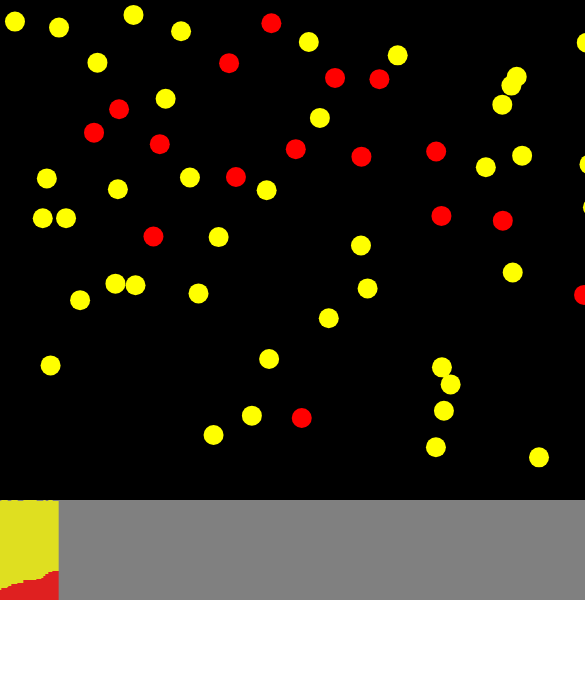
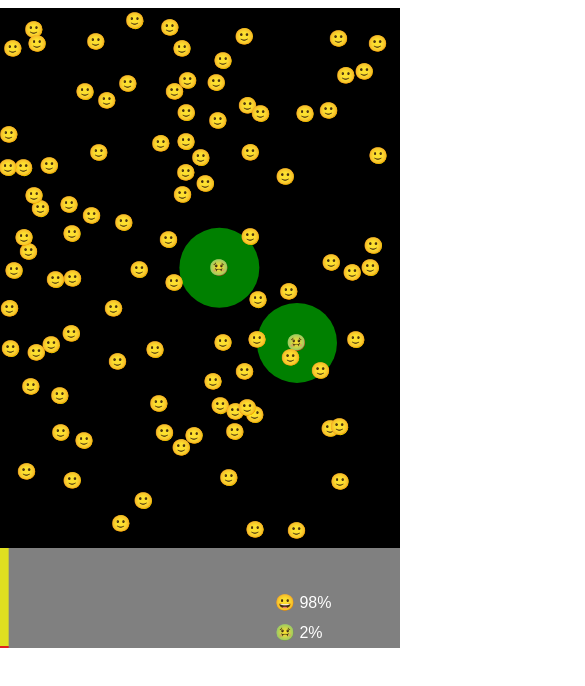
Before and after one commit to Digital-Naturalism-Laboratories/covid19-game, a plain HTML site: page index.html in a window 390 px wide. Shown: the top 686 px of the page, 585 px wide, since content can reach past the window. Drawn offline with Linux system fonts and the light colour scheme.

Commit message:
Changed Screen Size to Tablet dimensions. Added Click/Tocuh Input.  Added transmission radius.  Added masked and dead node statuses.

```diff
--- a/index.html
+++ b/index.html
@@ -6,19 +6,19 @@
     <meta content="utf-8" http-equiv="encoding">
     <title>Game Title</title>
     <style>
-        body { margin:0; padding:0; overflow:hidden; }
+        body { padding-left: 0; padding-right: 0; margin-left: auto; margin-right: auto; display: block; width: 400px; overflow:scroll; }
         #gameCanvas { margin:0; padding:0; }
     </style>
 </head>
-<canvas id="gameCanvas" width="800" height="600"></canvas>
+<canvas id="gameCanvas" width="400" height="640"></canvas>
 
 <script src="js\ImageLoading.js"></script>
-<script src="js\Input.js"></script>
 <script src="js\GameObject.js"></script>
 <script src="js\GraphicsCommon.js"></script>
 <script src="js\Utilities.js"></script>
 <script src="js\Graph.js"></script>
 <script src="js\Main.js"></script>
+<script src="js\Input.js"></script>
 
 </body>
 
--- a/js/GameObject.js
+++ b/js/GameObject.js
@@ -1,3 +1,10 @@
+var conditions  = {
+    NEGATIVE: "negative",
+    POSITIVE: "positive",
+    RECOVERED: "recovered",
+    DEAD: "dead"
+};
+
 class GameObject {
     constructor(x, y, speed) {
         this.x = x;
@@ -7,20 +14,56 @@ class GameObject {
         this.speed = speed;
         this.xSpeed = speed * Math.random() < 0.5 ? (-1 * Math.random()) : (1 * Math.random());
         this.ySpeed = speed * Math.random() < 0.5 ? (-1 * Math.random()) : (1 * Math.random());
-        this.radius = 10;
-        this.testsPositive = Math.random() < 0.1 ? true : false;
+        this.radius = 8;
+        this.transmissionRadius = baseTransmissionRadius;
+        //this.condition = Math.random() < 0.03 ? conditions.POSITIVE : conditions.NEGATIVE;
+        this.testsPositive = Math.random() < 0.03 ? true : false;
         this.recovered = false;
-        this.timeToRecovery = (Math.random() * 10000);
+        this.masking = false;
+        this.isDead = false;
+        this.timeToRecovery = (Math.random() * 50000);
         this.color = this.testsPositive ? 'red' : 'yellow';
+        this.emoji = this.testsPositive ? "🤢" : "🙂";
+        this.percentChanceToTransmit = basePercentChanceToTransmit;
+
+
     }
 
     draw() {
-        colorCircle(this.x, this.y, this.radius, this.color);
+        colorCircle(this.x, this.y, this.radius, this.color); //Indicated Collision Area
+        canvasContext.font = "16px Arial";
+        canvasContext.fillText(this.emoji, this.x - (this.radius * 1.33), this.y + (this.radius * 0.66));
+    }
+
+    drawTransmissionRadius() {
+        if (this.testsPositive){
+            colorCircle(this.x, this.y, this.transmissionRadius, "green");
+        }
     }
 
     update() {
-        this.color = this.testsPositive ? 'red' : 'yellow';
-        if (this.recovered) {this.color = 'green';}
+        this.emoji = "🙂"
+
+        if (this.isDead) {
+            this.emoji = "💀";
+            this.testsPositive = false;
+            this.recovered = false;
+        }
+
+        if (this.testsPositive) {
+            this.emoji = "🤢";
+        }
+
+        //this.emoji = this.testsPositive ? "🤢" : "🙂";
+        if (this.recovered && !this.isDead) {
+            this.emoji = "🙂";
+        }
+
+        if (this.masking && !this.isDead) {
+            this.emoji = "😷";
+            //this.percentChanceToTransmit = basePercentChanceToTransmit / 2;
+        }
+
 
         this.xNextFrame = this.x + this.xSpeed;
         this.yNextFrame = this.y + this.ySpeed;
@@ -33,29 +76,38 @@ class GameObject {
         }
 
         for (var node of nodes) {
-            if (DistanceBetweenTwoObjectsNextFrame(this, node) < (this.radius + node.radius) && DistanceBetweenTwoObjects(this, node) != 0) {
+            if (DistanceBetweenTwoObjectsNextFrame(this, node) < (this.radius + node.radius) && DistanceBetweenTwoObjectsNextFrame(this, node) != 0) {
                 this.ySpeed *= -1;
                 this.xSpeed *= -1;
+            }
 
-                if (!this.recovered && !this.testsPositive && node.testsPositive){
-                    this.testsPositive = Math.random() < (percentChanceToTransmit/100) ? true : false;
+            this.transmissionRadius = this.masking ? baseTransmissionRadius * 0.35 : baseTransmissionRadius;
+            if (DistanceBetweenTwoObjectsNextFrame(this, node) < (this.radius + node.transmissionRadius)) {
+                if (!this.recovered && !this.testsPositive && node.testsPositive) {
+                    this.testsPositive = Math.random() < (this.percentChanceToTransmit / 100) ? true : false;
                 }
             }
+
         }
 
-        if (this.testsPositive){
+        if (this.testsPositive) {
             this.timeToRecovery--
-            if(this.timeToRecovery <= 0) {
+            if (this.timeToRecovery <= 0) {
                 this.testsPositive = false;
                 this.recovered = true;
             }
+
+            this.isDead = Math.random() < 0.00001 ? true : false;
         }
 
-        this.x += this.xSpeed;
-        this.y += this.ySpeed;
+        if (!this.isDead) {
+            this.x += this.xSpeed;
+            this.y += this.ySpeed;
 
-        this.x = this.xNextFrame;
-        this.y = this.yNextFrame;
+            this.x = this.xNextFrame;
+            this.y = this.yNextFrame;
+        }
+
     }
 
 }
--- a/js/Graph.js
+++ b/js/Graph.js
@@ -11,7 +11,7 @@ var positiveGraphData = []
 var recoveredGraphData = []
 
 var graphXPos = 0;
-var graphTimeIncrement = 5 //frames
+var graphTimeIncrement = 30 //frames
 var graphIncrementTimer = graphTimeIncrement;
 
 function updateGraphData() {
@@ -35,6 +35,8 @@ function updateGraphData() {
     percentTestingPositive = Math.floor((positiveCount / nodeCount) * 100);
     percentRecovered = Math.floor((recoveredCount / nodeCount) * 100);
 
+    percentTestingNegative += percentRecovered;
+
     graphIncrementTimer--;
     if (graphIncrementTimer <= 0){
         negativeGraphData.push(percentTestingNegative);
@@ -50,13 +52,13 @@ function drawGraph() {
     for (var i = 0; i < negativeGraphData.length; i++){
         colorLine(i, canvas.height, i, canvas.height - positiveGraphData[i], "red");
         colorLine(i, canvas.height - positiveGraphData[i], i, canvas.height - positiveGraphData[i] - negativeGraphData[i], "yellow");
-        colorLine(i, canvas.height - positiveGraphData[i] - negativeGraphData[i], i, canvas.height - positiveGraphData[i] - negativeGraphData[i] - recoveredGraphData[i], "green");
+        //colorLine(i, canvas.height - positiveGraphData[i] - negativeGraphData[i], i, canvas.height - positiveGraphData[i] - negativeGraphData[i] - recoveredGraphData[i], "yellow");
 
     }
 
-    canvasContext.font = "12px Arial";
+    canvasContext.font = "16px Arial";
     canvasContext.fillStyle = "white";
-    canvasContext.fillText("Recovered " + percentRecovered + "%", canvas.width - 125, canvas.height - 70);
-    canvasContext.fillText("Testing Negative " + percentTestingNegative + "%", canvas.width - 125, canvas.height - 40);
-    canvasContext.fillText("Testing Positive " + percentTestingPositive + "%", canvas.width - 125, canvas.height - 10);
+    //canvasContext.fillText("Recovered " + percentRecovered + "%", canvas.width - 125, canvas.height - 70);
+    canvasContext.fillText("\ud83d\ude00 " + percentTestingNegative + "%", canvas.width - 125, canvas.height - 40);
+    canvasContext.fillText("🤢 " + percentTestingPositive + "%", canvas.width - 125, canvas.height - 10);
 }
--- a/js/Input.js
+++ b/js/Input.js
@@ -0,0 +1,29 @@
+document.addEventListener('touchstart', handleClick, false);
+document.addEventListener("mousedown", handleClick);
+
+function handleClick(evt) {
+
+    var xPos = evt.clientX - canvas.getBoundingClientRect().left;
+    var yPos = evt.clientY - canvas.getBoundingClientRect().top;
+
+    var distClosestNode = null;
+    var closestNode = null;
+
+    for (node of nodes){
+        var distThisNode = DistanceBetweenTwoPixelCoords(xPos, yPos, node.x, node.y);
+        if (distThisNode < distClosestNode || distClosestNode == null){
+            closestNode = node;
+            distClosestNode = distThisNode;
+        }
+    }
+
+    if (distClosestNode <= 10){
+        closestNode.masking = true;
+    }
+
+    console.log(distClosestNode);
+
+    //addedObject = new GameObject(xPos, yPos, nodeSpeed);
+    //nodes.push(addedObject);
+
+  }
--- a/js/Main.js
+++ b/js/Main.js
@@ -1,12 +1,15 @@
 var canvas;
 var canvasContext;
-var nodeCount = 75;
-var nodeSpeed = 1;
+var nodeCount = 100;
+var nodeSpeed = 0.75;
 var nodes = [];
-var width = 800;
-var height = 600;
+var width = 400;
+var height = 640;
 var bottomPanelHeight = 100;
-var percentChanceToTransmit = 50;
+var basePercentChanceToTransmit = 0.1;
+var baseTransmissionRadius = 40;
+
+//var smile = "\ud83d\ude00";
 
 window.onload = function () {
 
@@ -62,10 +65,11 @@ function moveEverything() {
 function drawEverything() {
     colorRect(0, 0, canvas.width, canvas.height, 'black');
     for (var node of nodes){
+        node.drawTransmissionRadius();
+    }
+    for (var node of nodes){
         node.draw();
     }
     colorRect(0, canvas.height - bottomPanelHeight, canvas.width, canvas.height, 'grey');
     drawGraph();
-
-
 }
```
